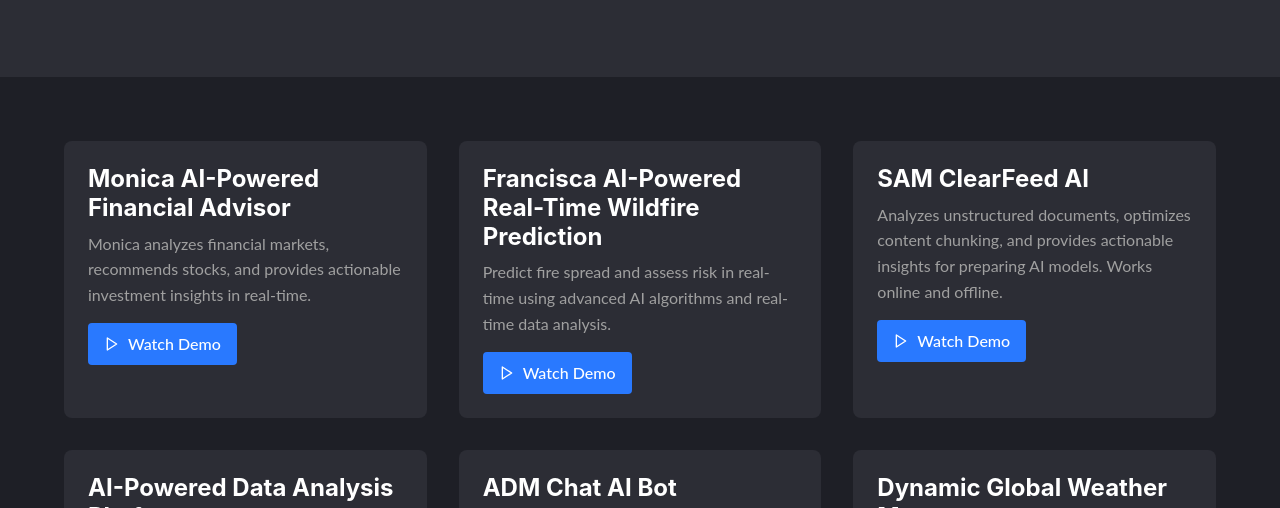
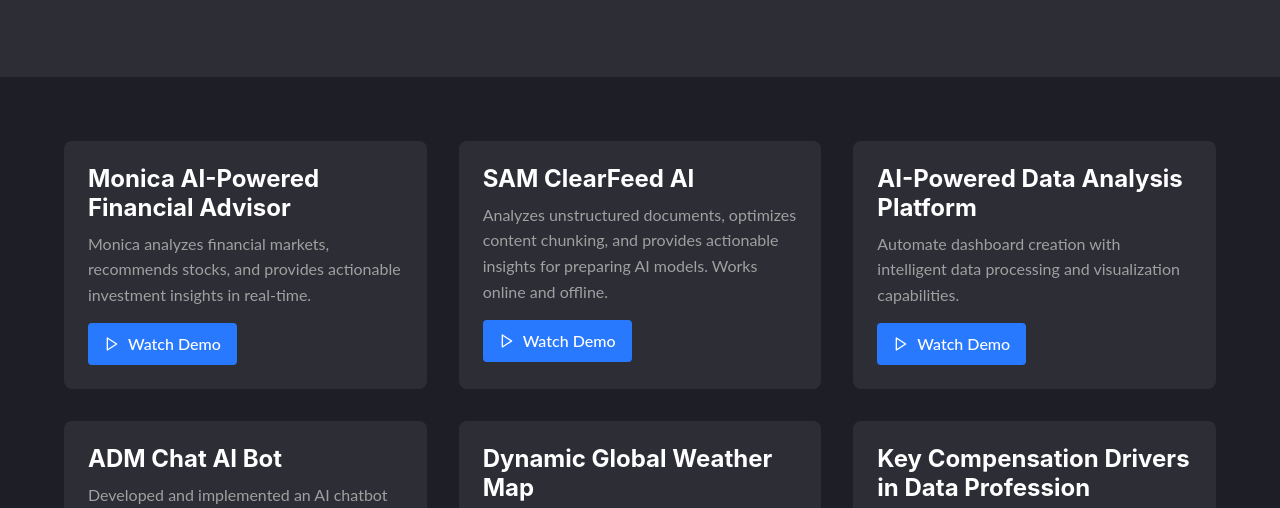
Before and after one commit to ahmedibrahimno1/site, a plain HTML site: page projects.html in a window 1280 px wide. Shown: the part 227-735 px from the top of the page. Drawn offline with Linux system fonts and the light colour scheme.

Commit message:
Picture remove
Picture remove

```diff
--- a/css/styles.css
+++ b/css/styles.css
@@ -312,7 +312,6 @@
 .XadQHUM3 {
     width: 200px;
     height: 200px;
-    border-radius: 50%;
     object-fit: cover;
     margin-bottom: 1rem;
     border: 3px solid var(--accent-blue);
--- a/projects.html
+++ b/projects.html
@@ -72,17 +72,6 @@
                         <p class="eLJHaffl">Monica analyzes financial markets, recommends stocks, and provides actionable investment insights in real-time.</p>
                         <div class="yacNmZbH">
                             <a href="https://youtu.be/PTkkX3CX4r4" target="_blank" rel="noopener noreferrer">
-                                <svg xmlns="http://www.w3.org/2000/svg" width="16" height="16" viewBox="0 0 24 24" fill="none" stroke="currentColor" stroke-width="2" stroke-linecap="round" stroke-linejoin="round"><polygon points="5 3 19 12 5 21 5 3"></polygon></svg>
-                                Watch Demo
-                            </a>
-                        </div>
-                    </div>
-
-                    <div class="goFwspdM">
-                        <h3>Francisca AI-Powered Real-Time Wildfire Prediction</h3>
-                        <p class="eLJHaffl">Predict fire spread and assess risk in real-time using advanced AI algorithms and real-time data analysis.</p>
-                        <div class="yacNmZbH">
-                            <a href="https://youtu.be/oLN5zTbt08s" target="_blank" rel="noopener noreferrer">
                                 <svg xmlns="http://www.w3.org/2000/svg" width="16" height="16" viewBox="0 0 24 24" fill="none" stroke="currentColor" stroke-width="2" stroke-linecap="round" stroke-linejoin="round"><polygon points="5 3 19 12 5 21 5 3"></polygon></svg>
                                 Watch Demo
                             </a>
```
Also changed, not shown: about.html (+0 -3 lines).
